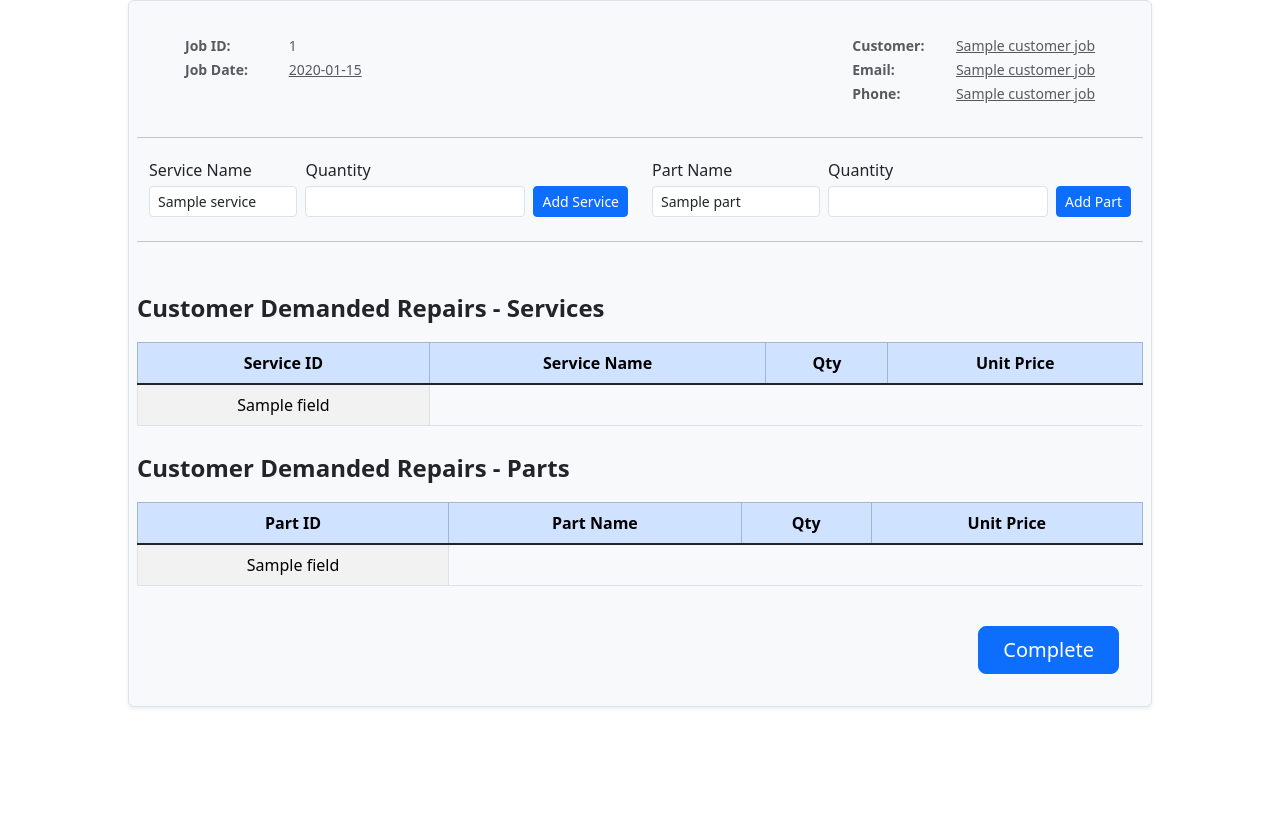
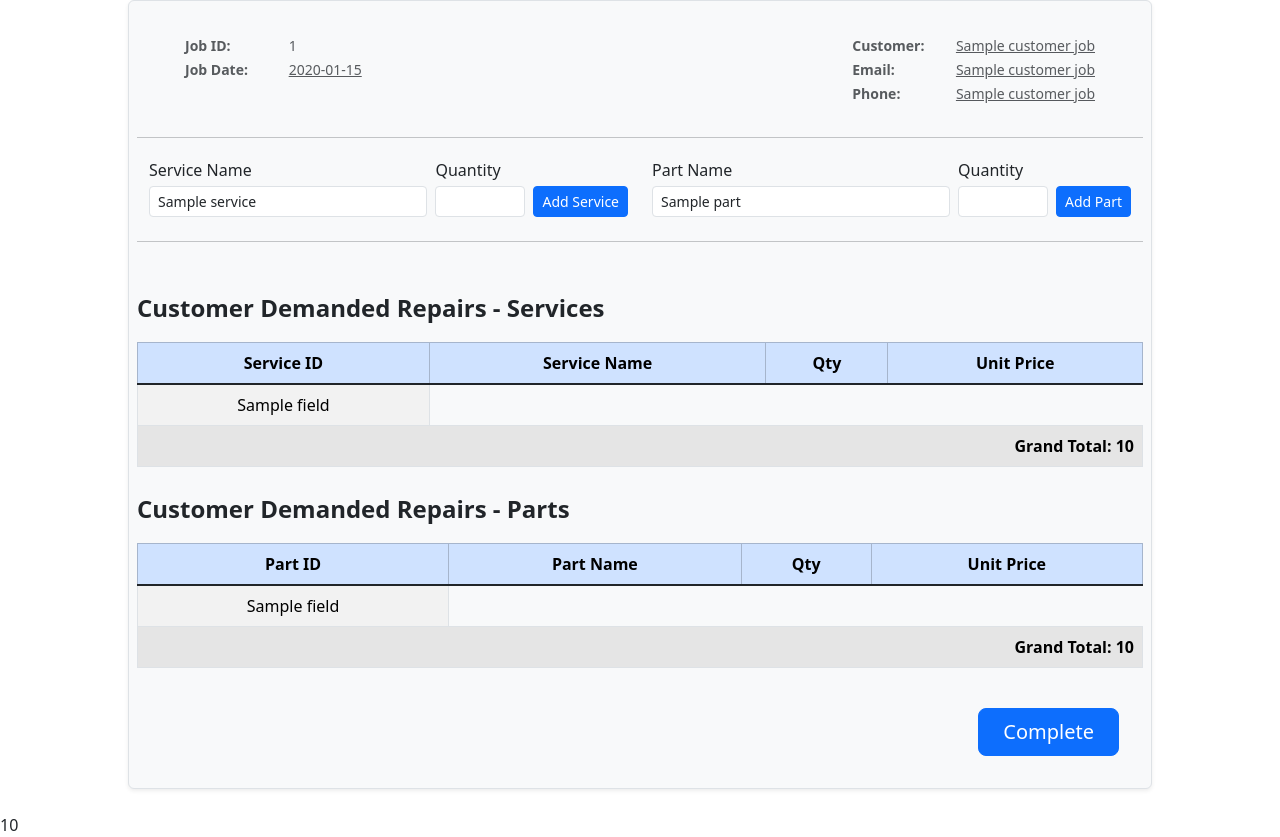
Before and after one commit to Zilin-Li/SelwynRepairSys-Python-V2, a Flask app: template templates/jobdetail.html in a window 1280 px wide. Shown: the part 86-923 px from the top of the page. Before the commit the page ends 794 px from the top, so only its background shows below. Run offline with Flask 3, Linux system fonts and the light colour scheme; the template is opened without the code that fills it: most values are stand-ins (such as "Sample title", 1, 10 or a date in 2020).

Commit message:
Job total cost updates after each change to a job

```diff
--- a/app.py
+++ b/app.py
@@ -126,10 +126,12 @@ def jobdetail(job_id):
 
     connection.execute(parts_query)
     parts_list = connection.fetchall()
+
     # Additionally, get the service_total and part_total from the query parameters if they exist.
-    service_total = request.args.get('service_total', 0)
-    part_total = request.args.get('part_total', 0)
-
+    service_total ,part_total = calculate_totals(job_id)
+    service_total = service_total[0][0] if service_total[0][0] else 0
+    part_total = part_total[0][0] if part_total[0][0] else 0
+    update_job_total(job_id, service_total+part_total)
 
     return render_template("jobdetail.html",customer_job=customer_job_info, \
             services_qty=service_qty_info, parts_qty=part_qty_info, \
@@ -161,6 +163,7 @@ def add_service_to_job(job_id):
     connection.fetchall()
     new_qty = 0
     quantity= 0
+
     return redirect(url_for('jobdetail', job_id=job_id))
 
 # Used to add part to a specific job
@@ -187,24 +190,18 @@ def add_part_to_job(job_id):
     connection.fetchall()
     new_qty = 0
     part_quantity =0
+
     return redirect(url_for('jobdetail', job_id=job_id))
 
 
 @app.route("/currentjobs/jobdetail/complete_job/<int:job_id>")
 
 def complete_job(job_id):
-    # Step 1: Calculate service and part totals.
-    service_total, part_total = calculate_totals(job_id)
-
-
-    # Step 2: Update the job total in the database.
-    update_job_total(job_id, service_total+part_total)
-
-    # Step 3: Set the job as completed.
+  # Set the job as completed.
     update_job_status(job_id)
 
-    # Step 4: Redirect to the job detail page with the updated info.
-    return redirect(url_for("jobdetail", job_id=job_id, service_total=service_total,part_total=part_total))
+# Redirect to the job detail page with the updated info.
+    return redirect(url_for("jobdetail", job_id=job_id))
 
 def calculate_totals(job_id):
     service_total_query ="""
@@ -222,12 +219,10 @@ def calculate_totals(job_id):
     connection = getCursor()
     connection.execute(service_total_query, (job_id,))
     service_total=connection.fetchall()
-    service_total=service_total[0]
+    # service_total=service_total[0]
 
     connection.execute(part_total_query, (job_id,))
     part_total=connection.fetchall()
-    part_total =part_total[0]
-
     # Execute queries to get service total and part total...
     return service_total, part_total
 
--- a/templates/jobdetail.html
+++ b/templates/jobdetail.html
@@ -18,7 +18,7 @@
 
     <div class="container my-3">
         <div style="{{ 'display: none;' if customer_job[0][6] }}" class="row justify-content-around mb-4">
-          <!-- Add Services Form -->
+<!-- Add Services Form -->
           <div class="col-sm">
             <form method="post" action="{{ url_for('add_service_to_job', job_id=customer_job[0][0]) }}" class="d-flex align-items-end gap-2">
               <div class="form-group flex-grow-1">
@@ -31,12 +31,12 @@
               </div>
               <div class="form-group">
                 <label class="my-1" for="service_addqty">Quantity</label>
-                <input type="number" class="form-control form-control-sm col-auto" id="service_addqty" name="addqty" required>
+                <input type="number" min="1" max="99" class="form-control form-control-sm col-auto" id="service_addqty" name="addqty" required>
               </div>
               <button type="submit" class="btn btn-primary btn-sm" {{ 'disabled' if customer_job[0][6]  }}>Add Service</button>
             </form>
           </div>
-          <!-- Add Parts Form -->
+<!-- Add Parts Form -->
           <div class="col-sm">
             <form method="post" action="{{ url_for('add_part_to_job', job_id=customer_job[0][0]) }}" class="d-flex align-items-end gap-2">
               <div class="form-group flex-grow-1">
@@ -49,25 +49,26 @@
               </div>
               <div class="form-group">
                 <label  class="my-1" for="part_addqty">Quantity</label>
-                <input type="number" class="form-control form-control-sm col-auto" id="part_addqty" name="addqty" required>
+                <input type="number" min="1" max="99" class="form-control form-control-sm col-auto" id="part_addqty" name="addqty" required>
               </div>
               <button  type="submit" class="btn btn-primary btn-sm" {{ 'disabled' if customer_job[0][6]  }}>Add Part</button>
             </form>
           </div>
         </div>
 
-        <!-- When job complete, show the total cost,otherwise hide-->
+<!-- When job complete, show the total cost,otherwise hide-->
         <div style="{{ 'display: none;' if not(customer_job[0][6]) }}">
             <p class="fw-bold fs-1 text-center my-4"><strong>Estimated Cost of Repairs - Services and Spare Parts</strong></p>
             <hr>
             <div class="d-flex justify-content-around my-3">
-                <p class="mb-0 fs-3"><strong class="me-3">Services Total:</strong> ${{ service_total }}</p>
-                <p class="mb-0 fs-3"><strong class="me-3">Parts Total:</strong> ${{ part_total }}</p>
+                <p class="mb-0 fs-3"><strong class="me-3">Services Total:</strong> ${{ service_total if service_total else 0}}</p>
+                <p class="mb-0 fs-3"><strong class="me-3">Parts Total:</strong> ${{ part_total if part_total else 0}}</p>
                 <p class="mb-0 fs-3"><strong class="me-3">Grand Total:</strong> ${{ customer_job[0][5] }}</p>
             </div>
         </div>
     </div>
     <hr>
+<!--Services table-->
     <div class ="mt-5">
         <p class="fw-bold fs-4">Customer Demanded Repairs - Services</p>
         <div style="max-height: 400px; overflow-y: auto;">
@@ -86,13 +87,17 @@
                             {% for field in service %}
                                 <td>{{field}}</td>
                             {% endfor %}
-
                         </tr>
                     {% endfor %}
+                    <tr>
+                        <td colspan="4" class="table-active text-end"><strong>Grand Total: {{ service_total}}</strong></td>
+                    </tr>
                 </tbody>
             </table>
         </div>
     </div>
+
+<!--Parts table-->
     <div class ="mt-2">
         <p class="fw-bold fs-4">Customer Demanded Repairs - Parts</p>
         <div style="max-height: 400px; overflow-y: auto;">
@@ -113,6 +118,9 @@
                             {% endfor %}
                         </tr>
                     {% endfor %}
+                    <tr>
+                        <td colspan="4" class="table-active text-end"><strong>Grand Total: {{ part_total}}</strong></td>
+                    </tr>
                 </tbody>
             </table>
         </div>
@@ -128,4 +136,5 @@
         <a href="{{ url_for('complete_job', job_id=customer_job[0][0]) }}" class="btn btn-primary btn-lg px-4 me-4">Complete</a>
     </div>
 </div>
+{{service_total}}
 {% endblock %}
```
